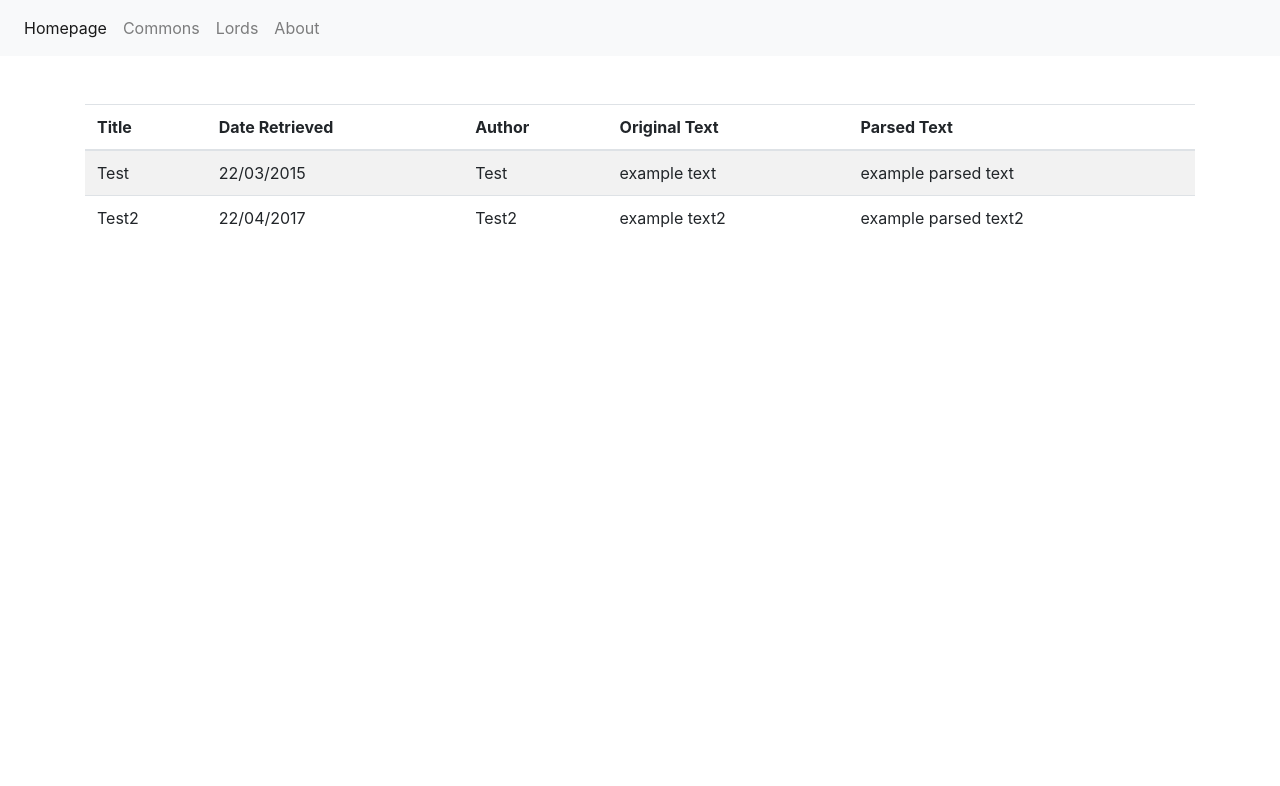
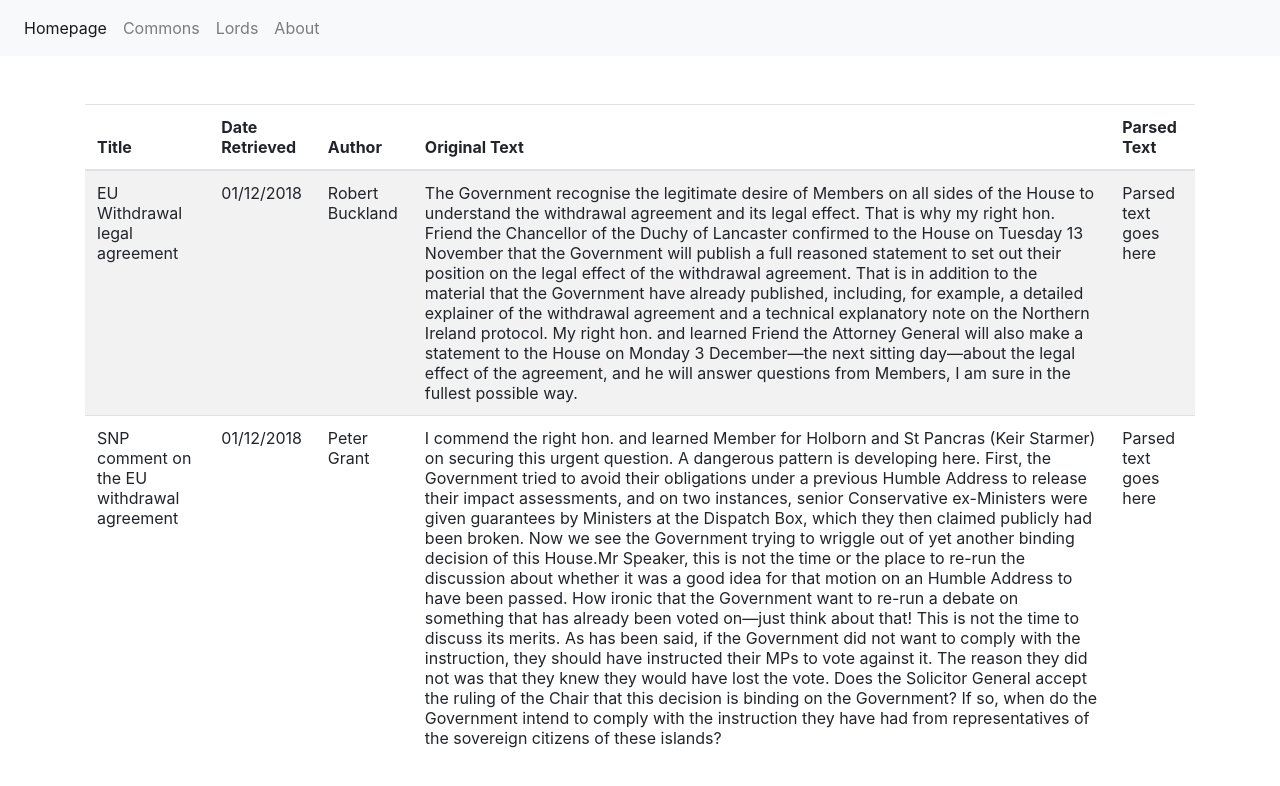
Before and after one commit to HamiltonManalo/mlhHansard, a plain HTML site: page frontend/data.html in a window 1280 px wide. Drawn offline with nearby package versions, Linux system fonts and the light colour scheme.

Commit message:
Add dummy data

```diff
--- a/frontend/data.html
+++ b/frontend/data.html
@@ -75,7 +75,7 @@ form.example::after {
       <a class="nav-link" href="#">Lords</a>
     </li>
     <li class="nav-item">
-      <a class="nav-link" href="#">About</a>
+      <a class="nav-link" href="about.html">About</a>
     </li>
   </ul>
 </nav>
--- a/frontend/speech.json
+++ b/frontend/speech.json
@@ -1,19 +1,19 @@
 {
    "master": [
        {
-           "Title": "Test",
-           "Date_Retrieved": "22/03/2015",
-           "Author": "Test",
-           "Original_Text": "example text",
-           "Parsed_Text": "example parsed text"
+           "Title": "EU Withdrawal legal agreement",
+           "Date_Retrieved": "01/12/2018",
+           "Author": "Robert Buckland",
+           "Original_Text": "The Government recognise the legitimate desire of Members on all sides of the House to understand the withdrawal agreement and its legal effect. That is why my right hon. Friend the Chancellor of the Duchy of Lancaster confirmed to the House on Tuesday 13 November that the Government will publish a full reasoned statement to set out their position on the legal effect of the withdrawal agreement. That is in addition to the material that the Government have already published, including, for example, a detailed explainer of the withdrawal agreement and a technical explanatory note on the Northern Ireland protocol. My right hon. and learned Friend the Attorney General will also make a statement to the House on Monday 3 December—the next sitting day—about the legal effect of the agreement, and he will answer questions from Members, I am sure in the fullest possible way.",
+           "Parsed_Text": "Parsed text goes here"
        },
 
        {
-           "Title": "Test2",
-           "Date_Retrieved": "22/04/2017",
-           "Author": "Test2",
-           "Original_Text": "example text2",
-           "Parsed_Text": "example parsed text2"
+           "Title": "SNP comment on the EU withdrawal agreement",
+           "Date_Retrieved": "01/12/2018",
+           "Author": "Peter Grant",
+           "Original_Text": "I commend the right hon. and learned Member for Holborn and St Pancras (Keir Starmer) on securing this urgent question. A dangerous pattern is developing here. First, the Government tried to avoid their obligations under a previous Humble Address to release their impact assessments, and on two instances, senior Conservative ex-Ministers were given guarantees by Ministers at the Dispatch Box, which they then claimed publicly had been broken. Now we see the Government trying to wriggle out of yet another binding decision of this House.Mr Speaker, this is not the time or the place to re-run the discussion about whether it was a good idea for that motion on an Humble Address to have been passed. How ironic that the Government want to re-run a debate on something that has already been voted on—just think about that! This is not the time to discuss its merits. As has been said, if the Government did not want to comply with the instruction, they should have instructed their MPs to vote against it. The reason they did not was that they knew they would have lost the vote. Does the Solicitor General accept the ruling of the Chair that this decision is binding on the Government? If so, when do the Government intend to comply with the instruction they have had from representatives of the sovereign citizens of these islands?",
+           "Parsed_Text": "Parsed text goes here"
        }
    ]
 }
```
Also changed, not shown: frontend/about.html (+12 -0 lines).
